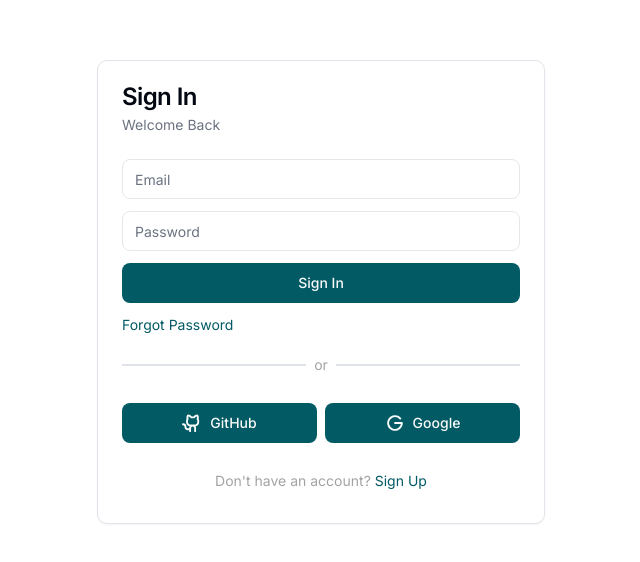
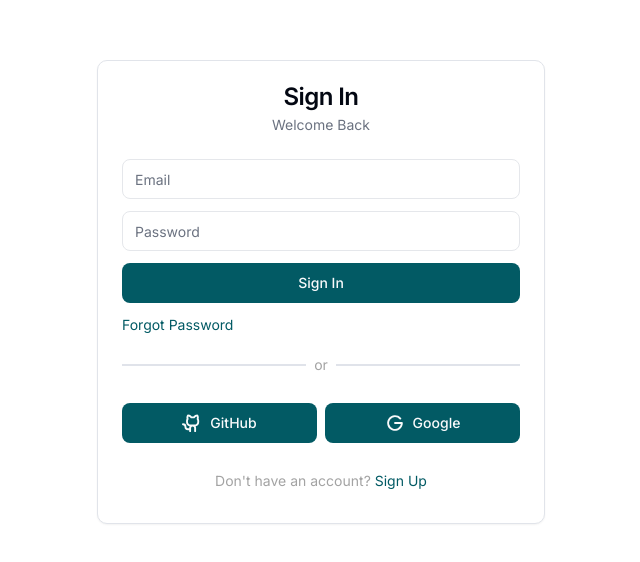
Before and after one commit to diandra6695/SuratQueV2, a Next.js app: page /auth/signin in a window 1280 px wide. Shown: the part 108-670 px from the top of the page, without its empty margins (319-959 px from the left). Built offline with nearby package versions, Linux system fonts and the light colour scheme.

Commit message:
msg: maaf cuman center text aja di login page

```diff
--- a/src/app/auth/signin/page.tsx
+++ b/src/app/auth/signin/page.tsx
@@ -52,7 +52,7 @@ const Page = () => {
   return (
     <div className="w-full min-h-screen flex justify-center items-center">
       <Card className="w-[28rem]">
-        <CardHeader>
+        <CardHeader className="text-center">
           <CardTitle>Sign In</CardTitle>
           <CardDescription>Welcome Back</CardDescription>
         </CardHeader>
--- a/src/app/auth/signup/page.tsx
+++ b/src/app/auth/signup/page.tsx
@@ -54,7 +54,7 @@ const Page = () => {
   return (
     <div className="w-full min-h-screen flex justify-center items-center">
       <Card className="w-[28rem]">
-        <CardHeader>
+        <CardHeader className="text-center">
           <CardTitle>Create New Account</CardTitle>
           <CardDescription>Lets get started</CardDescription>
         </CardHeader>
--- a/src/app/page.tsx
+++ b/src/app/page.tsx
@@ -9,7 +9,7 @@ export default function Home() {
     <div className="w-full h-screen flex justify-center items-center">
       <div className="flex gap-5 justify-center items-center flex-col">
         <h3 className="text-3xl font-semibold">Under Construction</h3>
-        <Link href="/auth">
+        <Link href="/auth/signin">
           <Button className="col-6" variant="default">
             {data?.email ? "dashboard" : "login"}
           </Button>
--- a/src/middleware.ts
+++ b/src/middleware.ts
@@ -59,7 +59,7 @@ export async function middleware(request: NextRequest) {
   const url = new URL(request.url);
 
   if (data.session) {
-    if (url.pathname === "/auth") {
+    if (url.pathname === "/auth/signin" || url.pathname === "/auth/signup") {
       return NextResponse.redirect(new URL("/dashboard", request.url));
     }
     return response;
```
